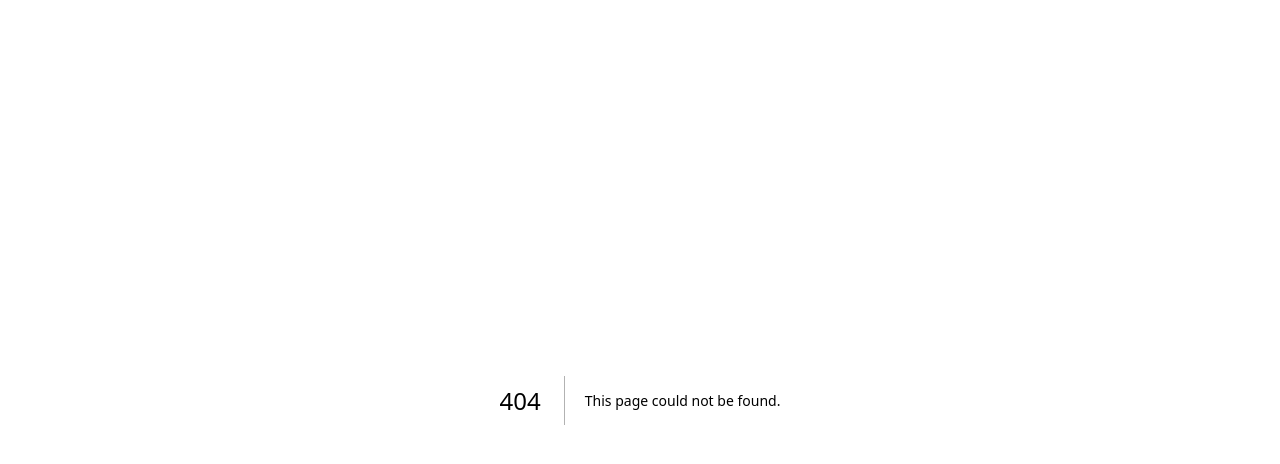
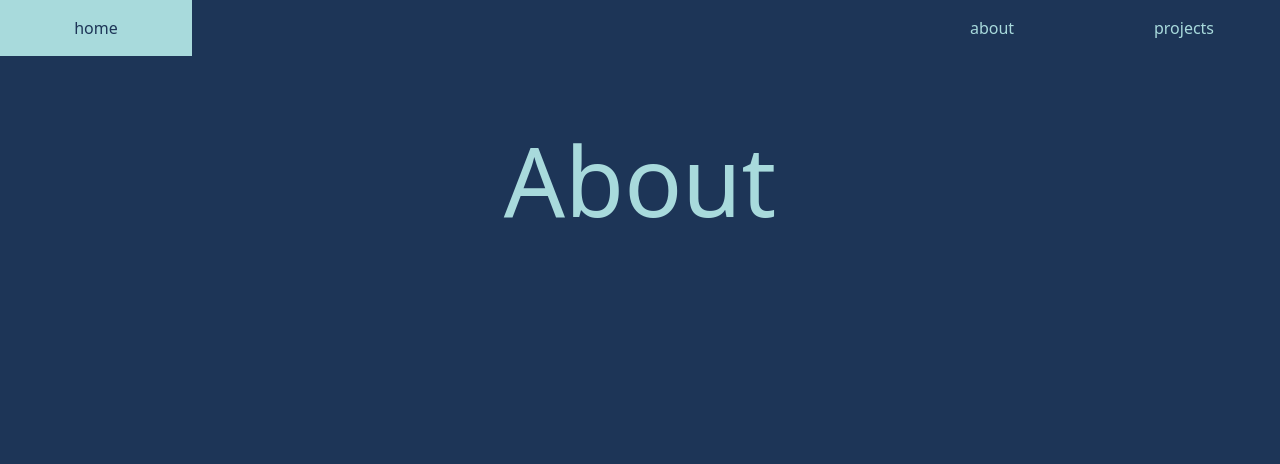
Before and after one commit to phoebe-stage/phoebe-stage.github.io, a Next.js app: page /about in a window 1280 px wide. Before the commit this address had no page. Shown: the top 464 px of the page. Built offline with nearby package versions, Linux system fonts and the light colour scheme.

Commit message:
added home button

```diff
--- a/src/components/NavBar.js
+++ b/src/components/NavBar.js
@@ -1,12 +1,14 @@
 import NavBarLink from "./NavBarLink";
 export default function NavBar() {
     return (
-      <>
-        <div className="w-full p-4 bg-dark flex  justify-end">
-
-            <NavBarLink text = "about" link = "" />
-            <NavBarLink text = "projects" link = "" />
+        <div className="w-full pb-4  bg-dark flex justify-between ">
+          <div>
+            <NavBarLink text = "home" link = ".."/>
+          </div>
+          <div className="flex">
+            <NavBarLink text = "about" link = "/about"/>
+            <NavBarLink text = "projects" link = "/projects" />
+          </div>
         </div>
-      </>
     );
   }
--- a/src/components/NavBarLink.js
+++ b/src/components/NavBarLink.js
@@ -2,7 +2,7 @@ import Link from "next/link";
 export default function NavBarLink({ text, Icon, link }) {
     return (
         <Link href={link}>
-          <div className=" w-48 mt-5 mb-5 p-4 text-center text-light-mid hover:bg-light-mid hover:text-dark">
+          <div className=" w-48 mb-5 p-4 text-center text-light-mid hover:bg-light-mid hover:text-dark">
             <p> {text} </p>
           </div>
         </Link>
--- /dev/null
+++ b/src/pages/about.js
@@ -0,0 +1,23 @@
+import NavBar from '../components/NavBar';
+
+export default function About() {
+    return (
+      <div className="min-h-screen flex flex-col bg-dark items-center">
+        <NavBar />
+        <title>Phoebe Stage - About</title>
+        <link rel="icon" href="/favicon.ico" />
+        <main>
+          <h1 className="text-light-mid m-10 text-8xl">
+            About
+          </h1>
+
+        </main>
+
+        <footer>
+
+        </footer>
+
+
+      </div>
+    );
+  }
--- /dev/null
+++ b/src/pages/projects.js
@@ -0,0 +1,23 @@
+import NavBar from '../components/NavBar';
+
+export default function Projects() {
+    return (
+      <div className="min-h-screen flex flex-col bg-dark items-center">
+        <NavBar />
+        <title>Phoebe Stage - Projects</title>
+        <link rel="icon" href="/favicon.ico" />
+        <main>
+          <h1 className="text-light-mid m-10 text-8xl">
+            Projects
+          </h1>
+
+        </main>
+
+        <footer>
+
+        </footer>
+
+
+      </div>
+    );
+  }
```
